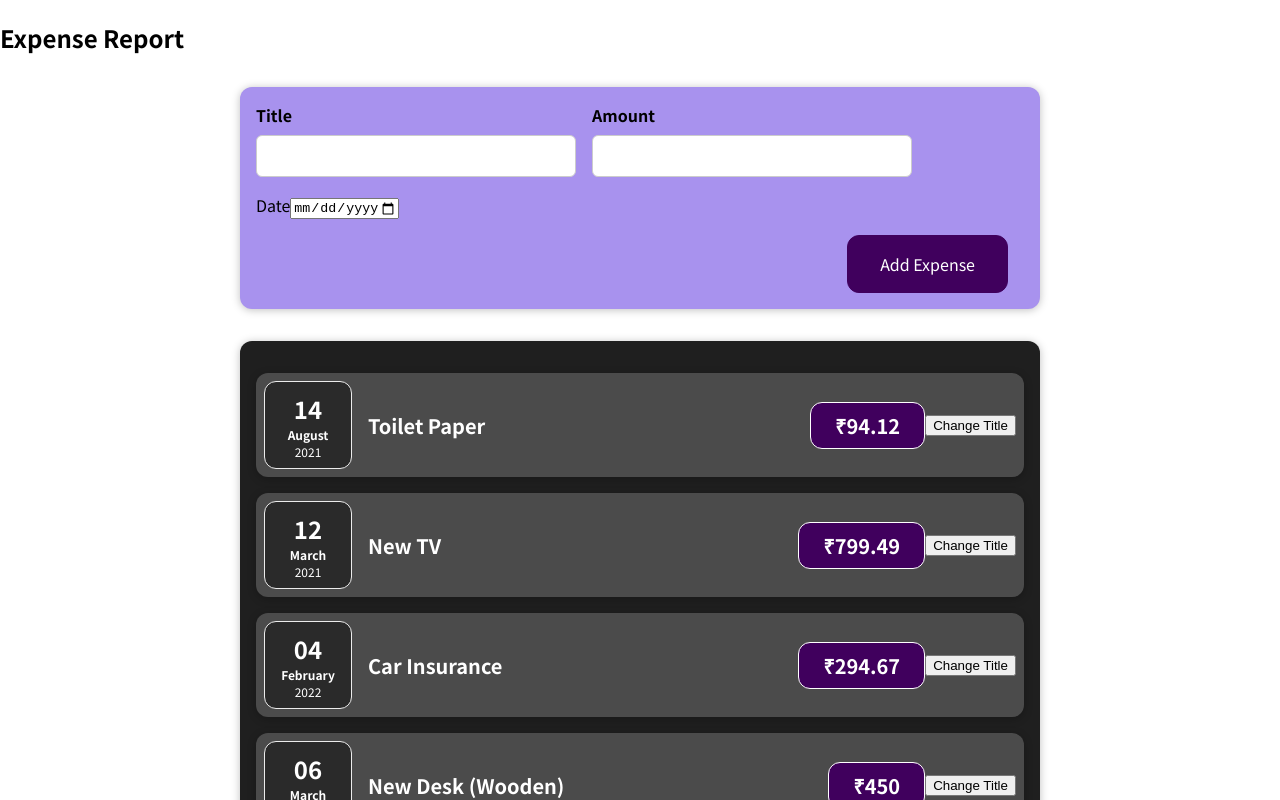
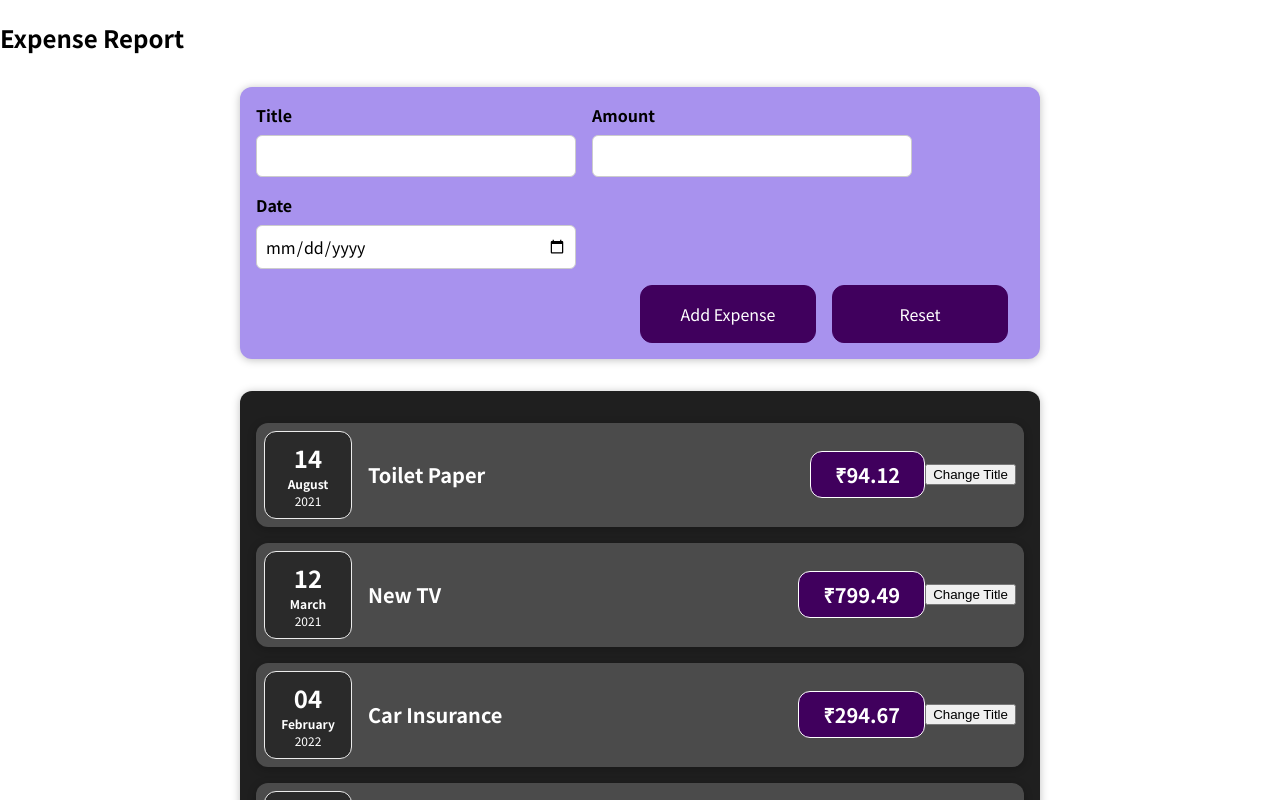
Before and after one commit to rrsushmaa/my-app, a React (Create React App) app: page / in a window 1280 px wide. Shown: the top 800 px of the page. Built offline with nearby package versions, Linux system fonts and the light colour scheme.

Commit message:
[#11][Sushmaa][Add Two way inding - Form Submit and Form Reset]

```diff
--- a/src/Components/Expenses/NewExpense/ExpenseForm.js
+++ b/src/Components/Expenses/NewExpense/ExpenseForm.js
@@ -1,29 +1,66 @@
 import './ExpenseForm.css';
+import './NewExpense.css'
+import {useState} from "react";
 
 const ExpenseForm = () => {
-    return (
-        <div>
-            <form>
+    const [newTitle, setNewTitle] = useState('');
+
+    const titleChangeHandler = (event) => {
+        setNewTitle(event.target.value);
+    }
+
+    const [newAmount, setNewAmount] = useState('');
+    const amountChangeHandler = (event) => {
+        setNewAmount(event.target.value);
+    }
+
+    const [newDate, setNewDate] = useState('');
+    const dateChangeHandler = (event) => {
+        setNewDate(event.target.value);
+    }
+
+    const submitHandler = (event) => {
+        event.preventDefault();
+        const expenseData = {
+            title: newTitle, amount: newAmount, date: new Date(newDate)
+        }
+
+        console.log(expenseData);
+    }
+
+    const resetHandler = (event) => {
+        event.preventDefault();
+        setNewAmount('');
+        setNewDate('');
+        setNewTitle('');
+    }
+
+    return (<div>
+            <form onSubmit={submitHandler} onReset={resetHandler}>
                 <div className="new-expense__controls">
                     <div className="new-expense__control">
                         <label>Title</label>
-                        <input type="text"/>
+                        <input type="text" value={newTitle} onChange={titleChangeHandler}/>
                     </div>
                     <div className="new-expense__control">
                         <label>Amount</label>
-                        <input type="number" min="0.01" step="0.01"/>
+                        <input type="number" value={newAmount} min="0.01" step="0.01" onChange={amountChangeHandler}/>
                     </div>
-                    <div>
+                    <div className="new-expense__control">
                         <label>Date</label>
-                        <input type="date" min="1970-01-01" max="2024-12-31"/>
+                        <input type="date" value={newDate} min="1970-01-01" max="2024-12-31"
+                               onChange={dateChangeHandler}/>
                     </div>
                 </div>
-                <div className="new-expense__actions">
-                    <button type="submit">Add Expense</button>
+                <div className="new-expense__control">
+                    <div className="new-expense__actions">
+                        <button type="submit">Add Expense</button>
+                        <button type="reset">Reset</button>
+                    </div>
+
                 </div>
             </form>
-        </div>
-    );
+        </div>);
 }
 
 export default ExpenseForm;
--- a/src/Components/Expenses/NewExpense/NewExpense.css
+++ b/src/Components/Expenses/NewExpense/NewExpense.css
@@ -18,6 +18,7 @@
     color: white;
     border-radius: 12px;
     margin-right: 1rem;
+    width: 11rem;
 }
 
 .new-expense button:hover,
```
